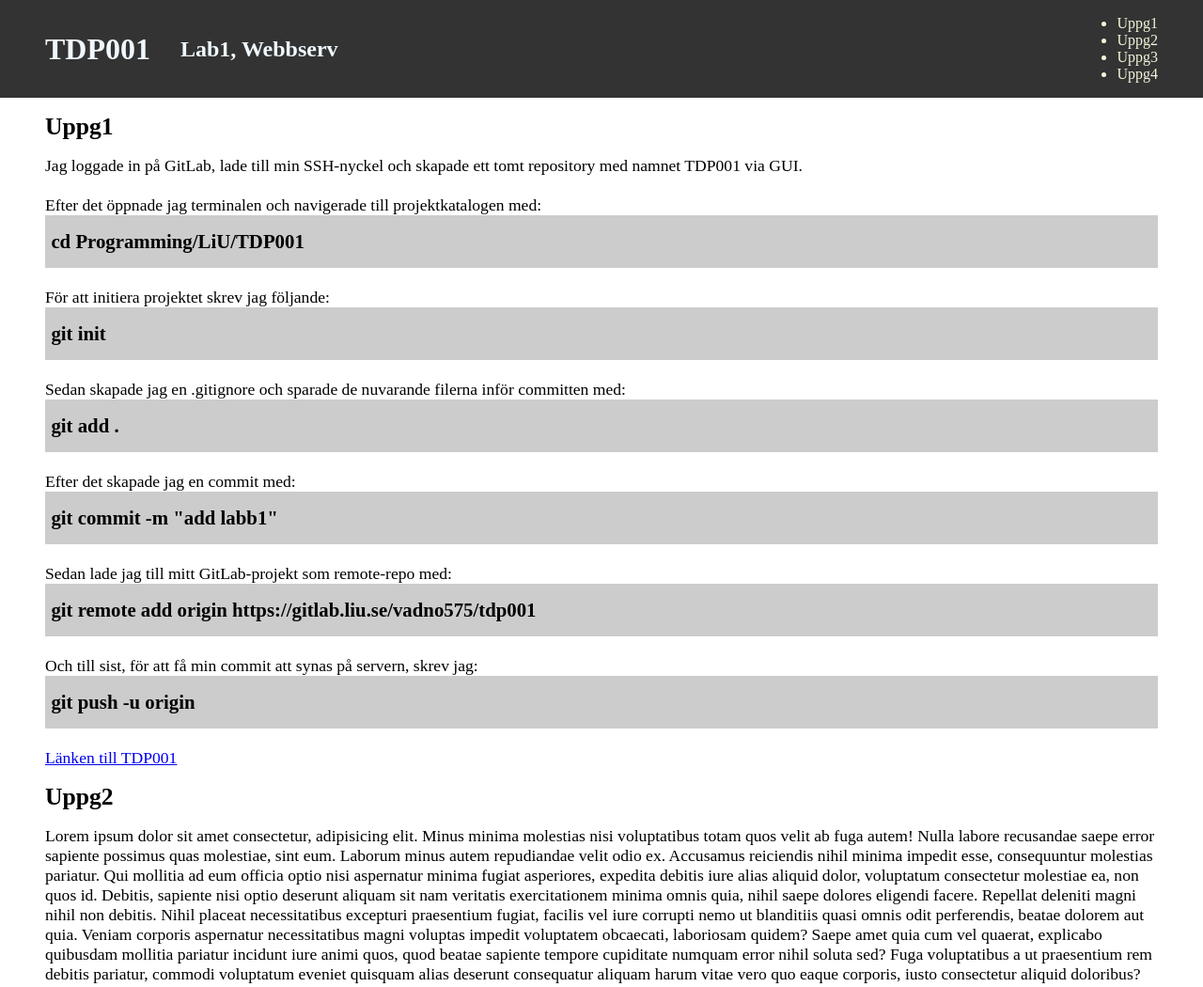
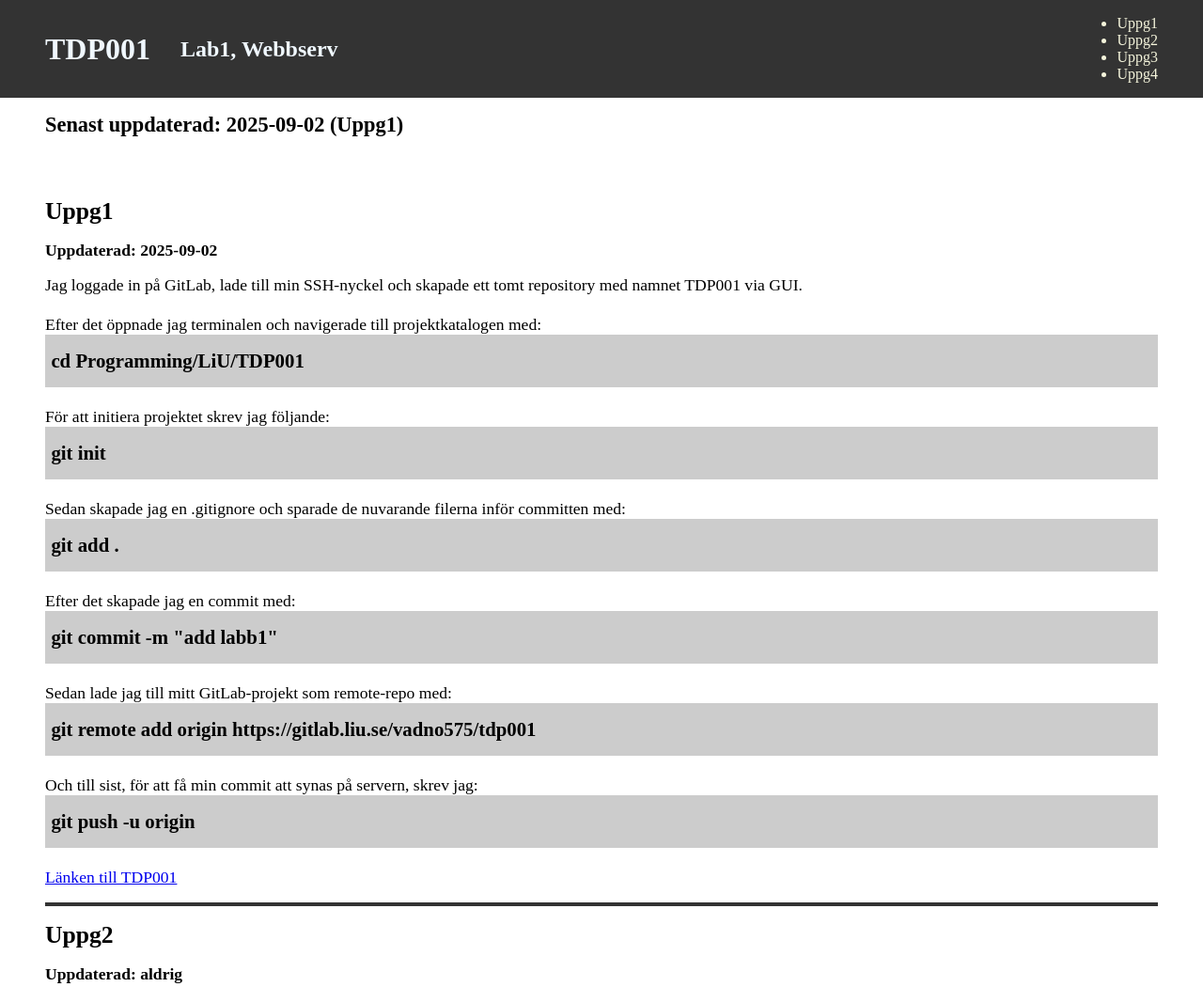
Before and after one commit to VadymNovoselskyi/TDP001, a plain HTML site: page index.html in a window 1280 px wide. Shown: the top 1050 px of the page at 94% size. Drawn offline with Linux system fonts and the light colour scheme.

Commit message:
add last-updated marks

```diff
--- a/index.html
+++ b/index.html
@@ -21,8 +21,10 @@
         </header>
 
         <main>
+            <p class="last-updated">Senast uppdaterad: 2025-09-02 (Uppg1)</p>
             <section class="uppg" id="uppg1">
                 <h2 class="uppg-header">Uppg1</h2>
+                <p class="uppg-updated">Uppdaterad: 2025-09-02</p>
                 <p>
                     Jag loggade in på GitLab, lade till min SSH-nyckel och
                     skapade ett tomt repository med namnet TDP001 via GUI.
@@ -72,6 +74,7 @@
             </section>
             <section class="uppg" id="uppg2">
                 <h2 class="uppg-header">Uppg2</h2>
+                <p class="uppg-updated">Uppdaterad: aldrig</p>
                 <p>
                     Lorem ipsum dolor sit amet consectetur, adipisicing elit.
                     Minus minima molestias nisi voluptatibus totam quos velit ab
@@ -116,6 +119,7 @@
             </section>
             <section class="uppg" id="uppg3">
                 <h2 class="uppg-header">Uppg3</h2>
+                <p class="uppg-updated">Uppdaterad: aldrig</p>
                 <p>
                     Lorem ipsum dolor sit amet consectetur, adipisicing elit.
                     Minus minima molestias nisi voluptatibus totam quos velit ab
@@ -160,6 +164,7 @@
             </section>
             <section class="uppg" id="uppg4">
                 <h2 class="uppg-header">Uppg4</h2>
+                <p class="uppg-updated">Uppdaterad: aldrig</p>
                 <p>
                     Lorem ipsum dolor sit amet consectetur, adipisicing elit.
                     Minus minima molestias nisi voluptatibus totam quos velit ab
--- a/style.css
+++ b/style.css
@@ -41,10 +41,23 @@ main {
     border-color: beige;
 }
 
+.last-updated {
+    font-size: 1.4rem;
+    font-weight: 800;
+    margin: 1rem 3rem 4rem 3rem;
+}
+
+.uppg-updated {
+    font-size: 1.1rem;
+    font-weight: 800;
+    margin-bottom: 1rem;
+}
 
 .uppg {
+    padding-bottom: 1rem;
     margin: 1rem 3rem;
     font-size: 1.1rem;
+    border-bottom: 4px solid #333;
 }
 
 .uppg>.uppg-header {
```
